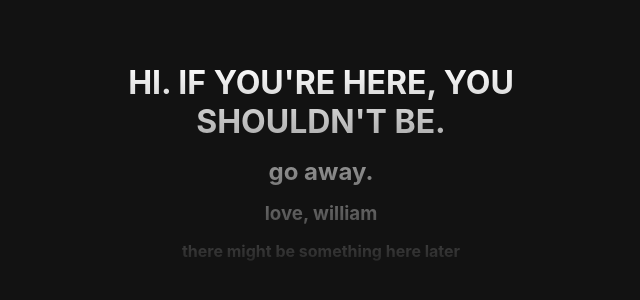
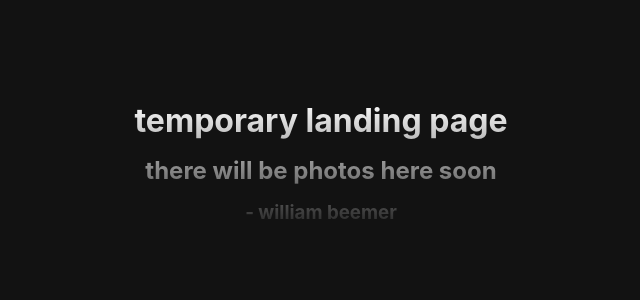
Before and after one commit to mrbubbles06/tempPortfolioAug2024, a plain HTML site: page index.html in a window 1280 px wide. Shown: the part 238-538 px from the top of the page, without its empty margins (319-959 px from the left). Drawn offline with Linux system fonts and the light colour scheme.

Commit message:
changed text

```diff
--- a/index.html
+++ b/index.html
@@ -8,10 +8,10 @@
   </head>
   <body>
     <div>
-      <h1>HI. IF YOU'RE HERE, YOU SHOULDN'T BE.</h1>
-      <h2>go away.</h2>
-      <h3>love, william</h3>
-      <h4>there might be something here later</h4>
+      <h1>temporary landing page</h1>
+      <h2>there will be photos here soon</h2>
+      <h3>- william beemer</h3>
+      <!-- <h4>there might be something here later</h4> -->
     </div>
   </body>
 </html>
```
